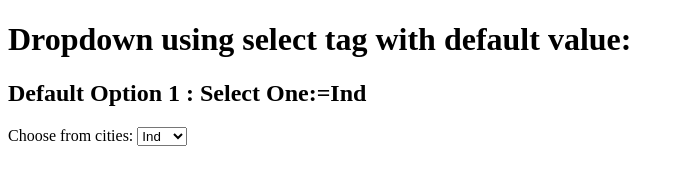
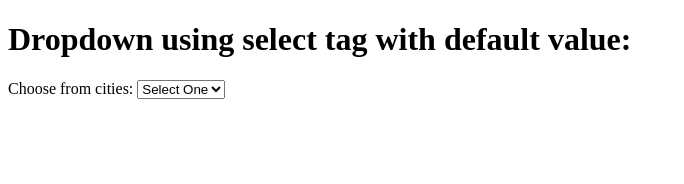
Before and after one commit to JVGrace/FrontendJFS15, a plain HTML site: page HTML-Test1-09/11/2024/question6.html in a window 1280 px wide. Shown: the whole page, without its empty margins (0-684 px from the left). Drawn offline with Linux system fonts and the light colour scheme.

Commit message:
Commit:Test Question 6

```diff
--- a/HTML-Test1-09/11/2024/question6.html
+++ b/HTML-Test1-09/11/2024/question6.html
@@ -8,11 +8,12 @@
 </head>
 <body>
     <h1>Dropdown using select tag with default value:</h1>
-    <h2>Default Option 1 : Select One:=Ind</h2>
+
     <label for="countries:">Choose from cities:</label>
     <select name="country" id="countries">
 
-        <option value="India" selected>Ind</option>
+        <option value="" selected>Select One</option>
+        <option value="India">Ind</option>
         <option value="Russia">Rus</option>
         <option value="United States of America" >USA</option>
     </select>
```
